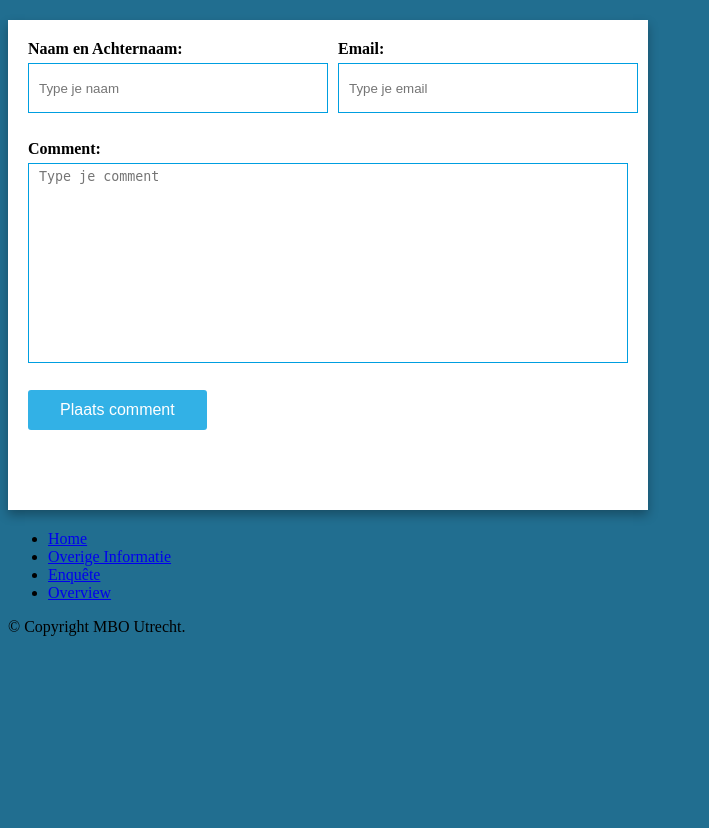
After one commit to sanderDijkxhoorn/Opendag-mvc, a PHP site: template app/views/comments/index.php in a window 1280 px wide. The commit adds this page. Shown: the whole page, without its empty margins (0-709 px from the left). Run offline with PHP 8.4, Linux system fonts and the light colour scheme; the template is opened without the code that fills it, so the values that code supplies are empty.

Commit message:
Add comment page (index)
You can now view the comments on the index of the comment page but the CSS is still broken & create does not work **yet**

```diff
--- /dev/null
+++ b/app/views/comments/index.php
@@ -0,0 +1,26 @@
+<link rel="stylesheet" href="/css/comment.css">
+
+<div class="wrapper">
+    <form action="" method="POST" class="form">
+        <div class="row">
+            <div class="input-group">
+                <label for="name">Naam en Achternaam:</label>
+                <input type="text" name="name" id="name" placeholder="Type je naam" required>
+            </div>
+            <div class="input-group">
+                <label for="email">Email:</label>
+                <input type="email" name="email" id="email" placeholder="Type je email" required>
+            </div>
+        </div>
+        <div class="input-group textarea">
+            <label for="comment">Comment:</label>
+            <textarea id="comment" name="comment" placeholder="Type je comment" required></textarea>
+        </div>
+        <div class="input-group">
+            <button name="submit" class="btn">Plaats comment</button>
+        </div>
+    </form>
+    <div class="prev-comments">
+        <?= $data['comments'] ?>
+    </div>
+</div>
--- a/public/css/comment.css
+++ b/public/css/comment.css
@@ -3,10 +3,6 @@
 body {
     width: 100%;
     min-height: 100vh;
-    display: flex;
-    justify-content: center;
-    align-items: center;
-    flex-direction: column;
     background: #216e90;
 }
 
```
Also changed, not shown: app/controllers/Comments.php (added, +33 -0 lines), app/models/Comment.php (added, +57 -0 lines).
